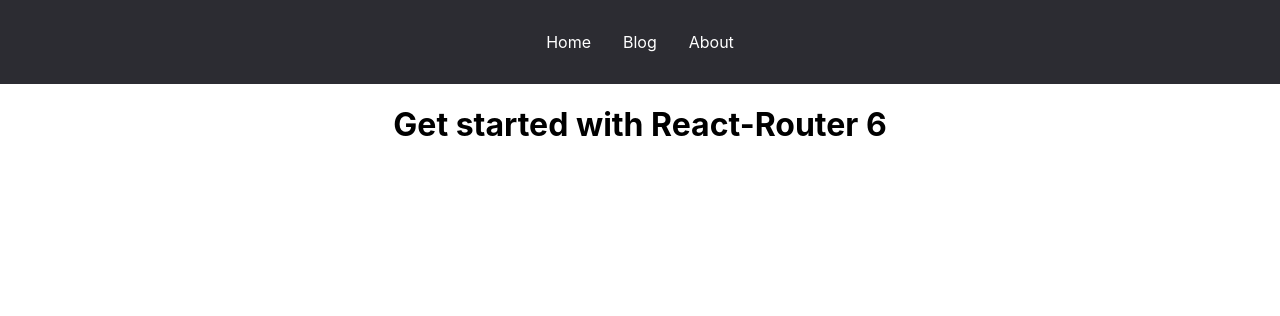
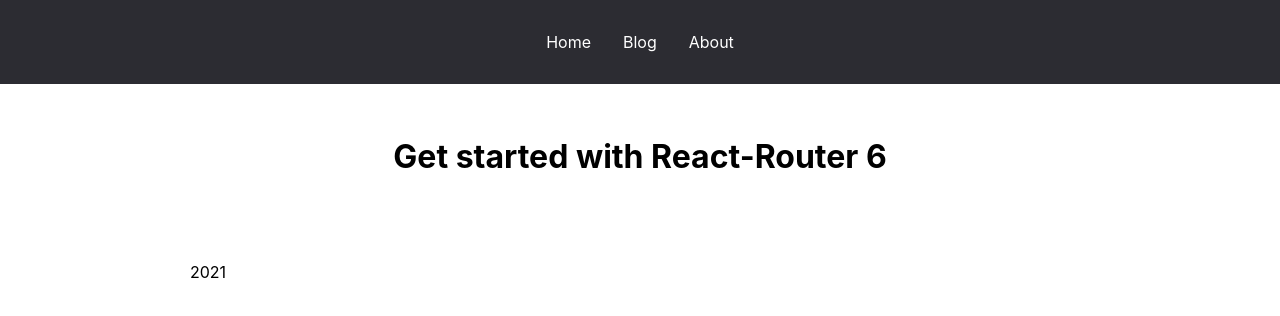
Before and after one commit to michaelvassilyevmvc/ReactRouteV6, a React (Create React App) app: page / in a window 1280 px wide. Shown: the top 316 px of the page. Built offline with nearby package versions, Linux system fonts and the light colour scheme.

Commit message:
Добавлен Layout для обработки вывода при роутенге

```diff
--- a/src/App.jsx
+++ b/src/App.jsx
@@ -1,22 +1,20 @@
-import { Routes, Route, Link } from "react-router-dom";
+import { Routes, Route } from "react-router-dom";
 import { Homepage } from "./pages/Homepage";
 import { About } from "./pages/Aboutpage";
 import { Blogpage } from "./pages/Blogpage";
 import { Notfoundpage } from "./pages/Notfoundpage";
+import { Layout } from "./components/Layout";
 
 function App() {
   return (
     <>
-      <header>
-        <Link to="/">Home</Link>
-        <Link to="/posts">Blog</Link>
-        <Link to="/about">About</Link>
-      </header>
       <Routes>
-        <Route path="/" element={<Homepage />}></Route>
-        <Route path="/about" element={<About></About>}></Route>
-        <Route path="/posts" element={<Blogpage></Blogpage>}></Route>
-        <Route path="*" element={<Notfoundpage></Notfoundpage>}></Route>
+        <Route path="/" element={<Layout></Layout>}>
+          <Route index element={<Homepage />}></Route>
+          <Route path="about" element={<About></About>}></Route>
+          <Route path="posts" element={<Blogpage></Blogpage>}></Route>
+          <Route path="*" element={<Notfoundpage></Notfoundpage>}></Route>
+        </Route>
       </Routes>
     </>
   );
--- /dev/null
+++ b/src/components/Layout.jsx
@@ -0,0 +1,19 @@
+import { Link, Outlet } from "react-router-dom";
+
+const Layout = () => {
+  return (
+    <>
+      <header>
+        <Link to="/">Home</Link>
+        <Link to="/posts">Blog</Link>
+        <Link to="/about">About</Link>
+      </header>
+      <main className="container">
+        <Outlet></Outlet>
+      </main>
+      <footer className="container">2021</footer>
+    </>
+  );
+};
+
+export { Layout };
```
